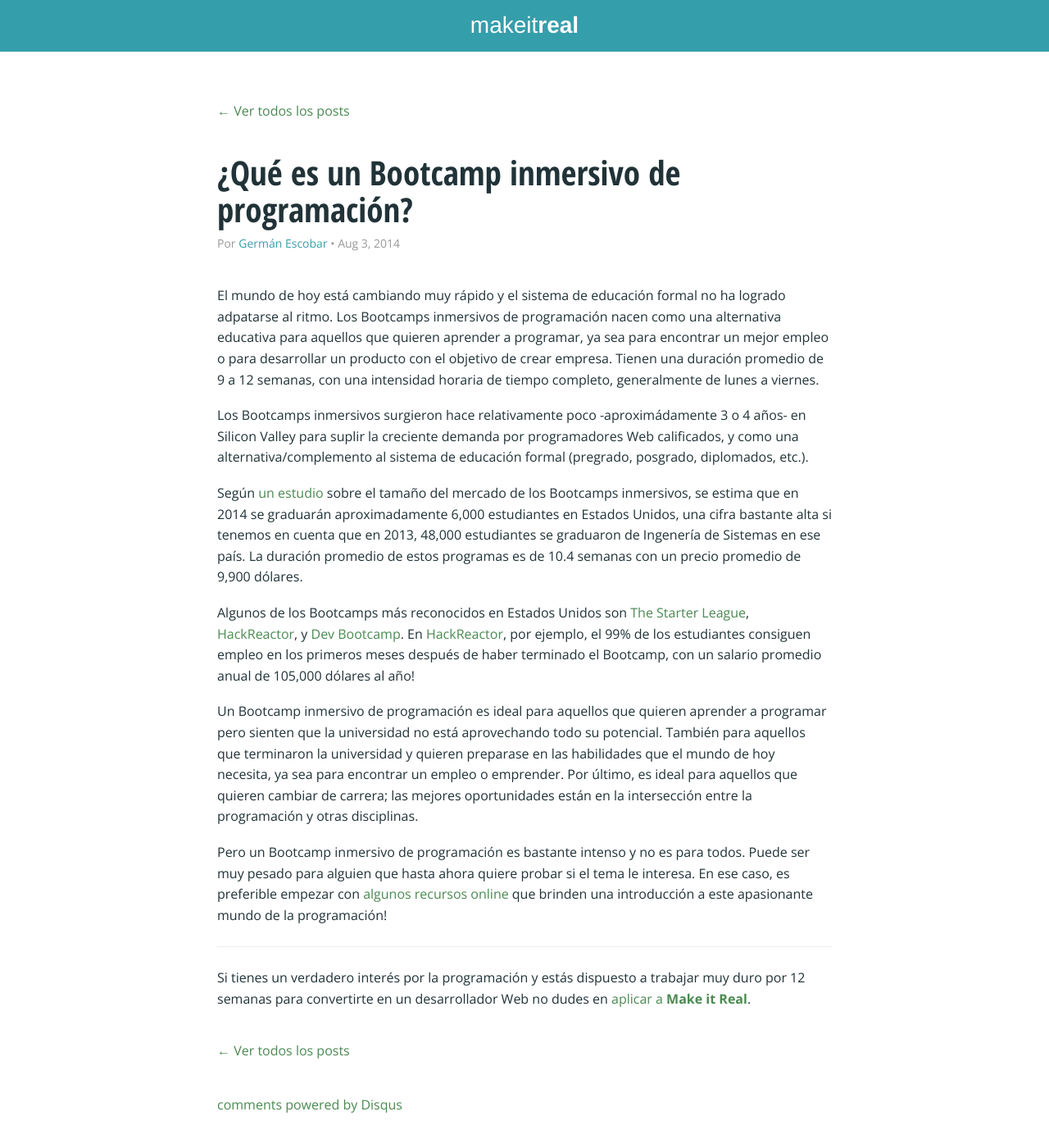
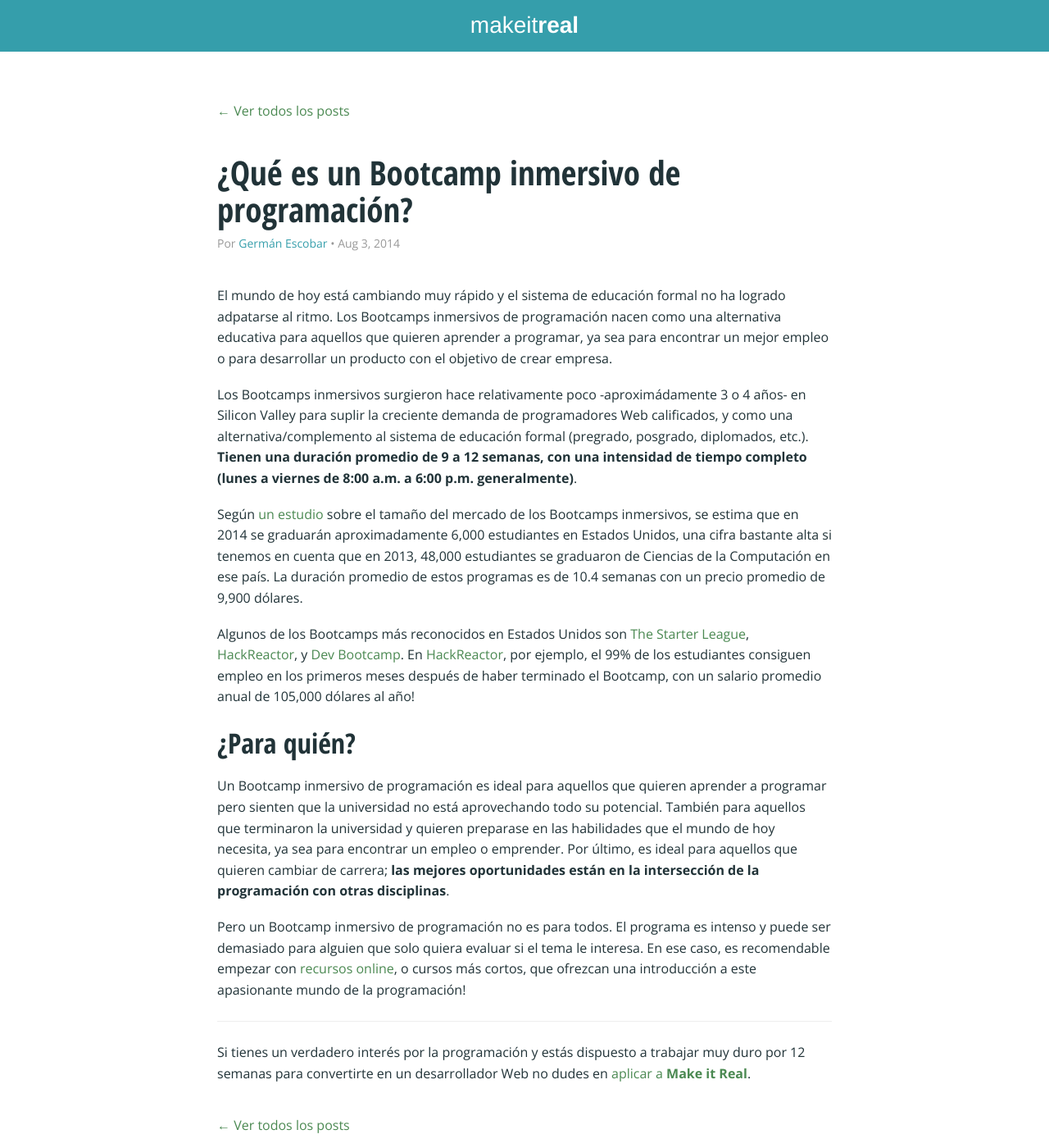
Before and after one commit to simonhoyos/blog, a Jekyll site: the page built from _posts/2014-08-03-que-es-un-bootcamp-inmersivo-de-programacion.markdown, in a window 1280 px wide and 1400 px high. Shown: the whole window at 82% size. Built offline with Jekyll 4.4.1, drawn with Linux system fonts in a browser that asks for light colours; nearby versions of some CDN libraries; comment, search, counter and statistics services are not loaded.

Commit message:
Improve post "What is a bootcamp?"

```diff
--- a/_posts/2014-08-03-que-es-un-bootcamp-inmersivo-de-programacion.markdown
+++ b/_posts/2014-08-03-que-es-un-bootcamp-inmersivo-de-programacion.markdown
@@ -5,17 +5,19 @@
 author: Germán Escobar
 ---
 
-El mundo de hoy está cambiando muy rápido y el sistema de educación formal no ha logrado adpatarse al ritmo. Los Bootcamps inmersivos de programación nacen como una alternativa educativa para aquellos que quieren aprender a programar, ya sea para encontrar un mejor empleo o para desarrollar un producto con el objetivo de crear empresa. Tienen una duración promedio de 9 a 12 semanas, con una intensidad horaria de tiempo completo, generalmente de lunes a viernes.
+El mundo de hoy está cambiando muy rápido y el sistema de educación formal no ha logrado adpatarse al ritmo. Los Bootcamps inmersivos de programación nacen como una alternativa educativa para aquellos que quieren aprender a programar, ya sea para encontrar un mejor empleo o para desarrollar un producto con el objetivo de crear empresa.
 
-Los Bootcamps inmersivos surgieron hace relativamente poco -aproximádamente 3 o 4 años- en Silicon Valley para suplir la creciente demanda por programadores Web calificados, y como una alternativa/complemento al sistema de educación formal (pregrado, posgrado, diplomados, etc.).
+Los Bootcamps inmersivos surgieron hace relativamente poco -aproximádamente 3 o 4 años- en Silicon Valley para suplir la creciente demanda de programadores Web calificados, y como una alternativa/complemento al sistema de educación formal (pregrado, posgrado, diplomados, etc.). **Tienen una duración promedio de 9 a 12 semanas, con una intensidad de tiempo completo (lunes a viernes de 8:00 a.m. a 6:00 p.m. generalmente)**.
 
-Según [un estudio](https://www.coursereport.com/resources/course-report-bootcamp-market-size-study) sobre el tamaño del mercado de los Bootcamps inmersivos, se estima que en 2014 se graduarán aproximadamente 6,000 estudiantes en Estados Unidos, una cifra bastante alta si tenemos en cuenta que en 2013, 48,000 estudiantes se graduaron de Ingenería de Sistemas en ese país. La duración promedio de estos programas es de 10.4 semanas con un precio promedio de 9,900 dólares.
+Según [un estudio](https://www.coursereport.com/resources/course-report-bootcamp-market-size-study) sobre el tamaño del mercado de los Bootcamps inmersivos, se estima que en 2014 se graduarán aproximadamente 6,000 estudiantes en Estados Unidos, una cifra bastante alta si tenemos en cuenta que en 2013, 48,000 estudiantes se graduaron de Ciencias de la Computación en ese país. La duración promedio de estos programas es de 10.4 semanas con un precio promedio de 9,900 dólares.
 
 Algunos de los Bootcamps más reconocidos en Estados Unidos son [The Starter League](http://www.starterleague.com/), [HackReactor](http://www.hackreactor.com/), y [Dev Bootcamp](http://devbootcamp.com/). En [HackReactor](http://www.hackreactor.com/), por ejemplo, el 99% de los estudiantes consiguen empleo en los primeros meses después de haber terminado el Bootcamp, con un salario promedio anual de 105,000 dólares al año!
 
-Un Bootcamp inmersivo de programación es ideal para aquellos que  quieren aprender a programar pero sienten que la universidad no está aprovechando todo su potencial. También para aquellos que terminaron la universidad y quieren preparase en las habilidades que el mundo de hoy necesita, ya sea para encontrar un empleo o emprender. Por último, es ideal para aquellos que quieren cambiar de carrera; las mejores oportunidades están en la intersección entre la programación y otras disciplinas.
+## ¿Para quién?
 
-Pero un Bootcamp inmersivo de programación es bastante intenso y no es para todos. Puede ser muy pesado para alguien que hasta ahora quiere probar si el tema le interesa. En ese caso, es preferible empezar con [algunos recursos online](/2014/07/24/los-mejores-recursos-online-para-aprender-desarrollo-web/) que brinden una introducción a este apasionante mundo de la programación!
+Un Bootcamp inmersivo de programación es ideal para aquellos que  quieren aprender a programar pero sienten que la universidad no está aprovechando todo su potencial. También para aquellos que terminaron la universidad y quieren preparase en las habilidades que el mundo de hoy necesita, ya sea para encontrar un empleo o emprender. Por último, es ideal para aquellos que quieren cambiar de carrera; **las mejores oportunidades están en la intersección de la programación con otras disciplinas**.
+
+Pero un Bootcamp inmersivo de programación no es para todos. El programa es intenso y puede ser demasiado para alguien que solo quiera evaluar si el tema le interesa. En ese caso, es recomendable empezar con [recursos online](/2014/07/24/los-mejores-recursos-online-para-aprender-desarrollo-web/), o cursos más cortos, que ofrezcan una introducción a este apasionante mundo de la programación!
 
 ***
 
```
